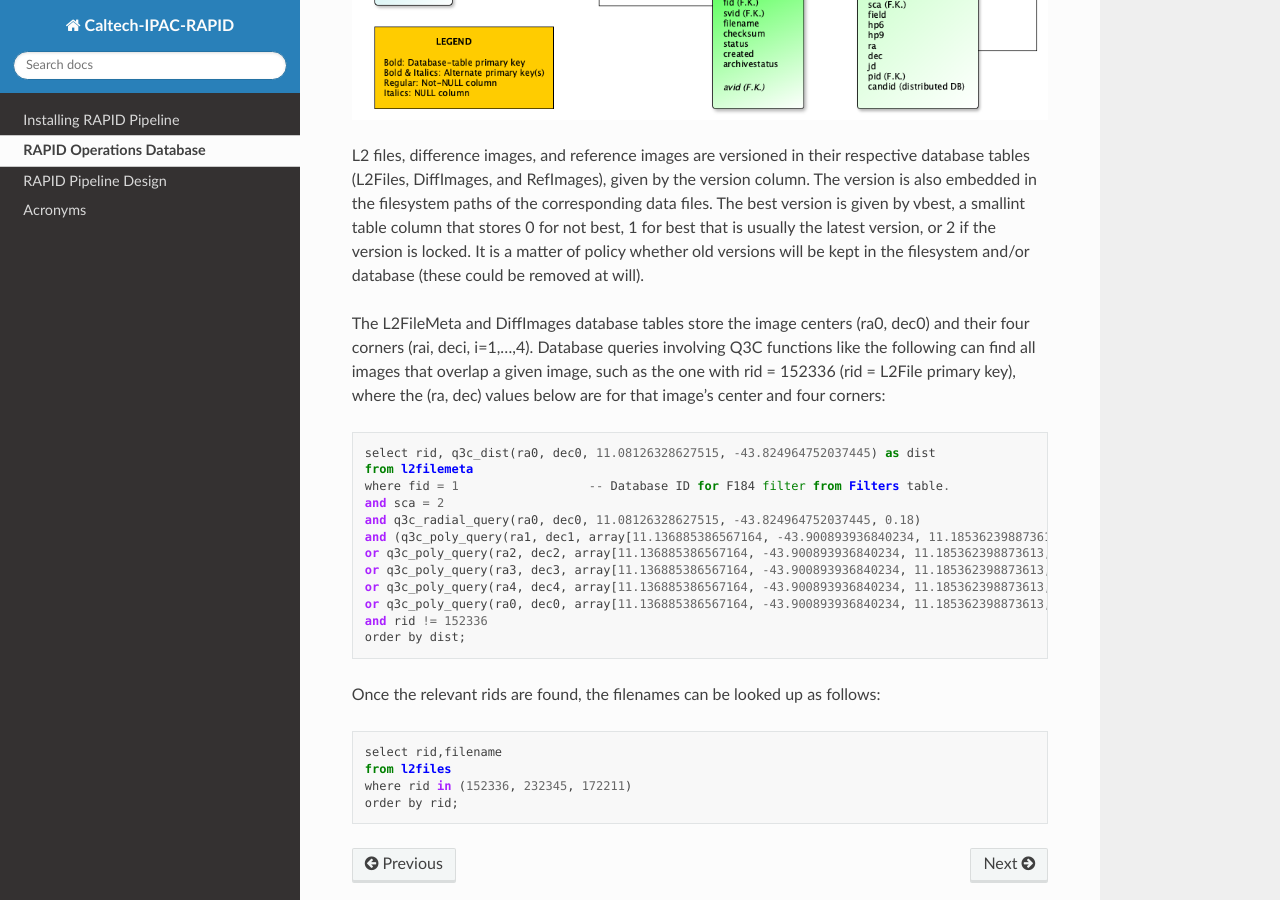
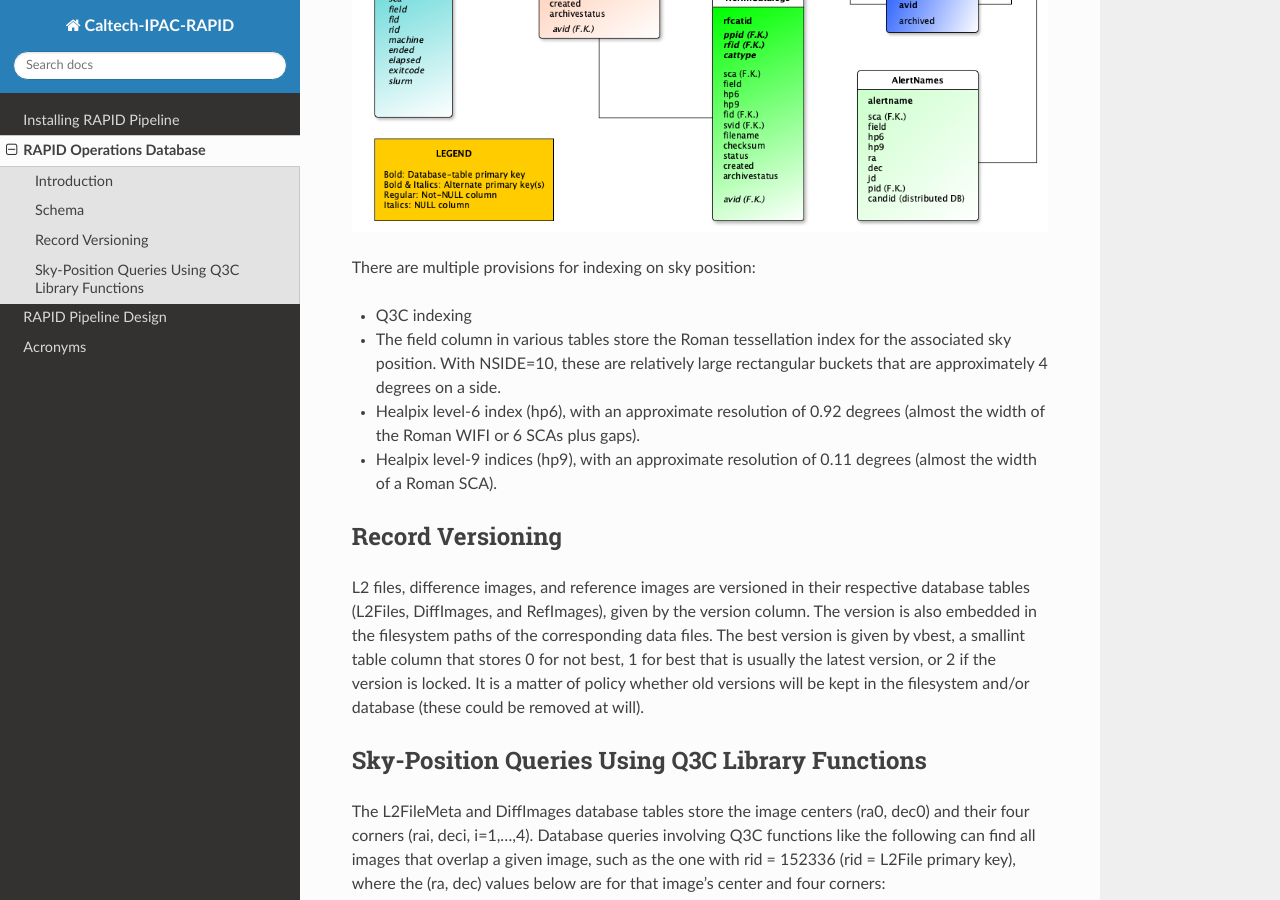
Before and after one commit to Caltech-IPAC/rapid, a Sphinx documentation site: the page built from docs/source/db/db.rst, in a window 1280 px wide and 900 px high, scrolled down 1531 px. Built offline with Sphinx 7.4.7 and the Read the Docs theme 2.0.0, drawn with Linux system fonts in a browser that asks for light colours.

Commit message:
Added section headings, and details about sky-position indices.

```diff
--- a/docs/source/db/db.rst
+++ b/docs/source/db/db.rst
@@ -1,5 +1,8 @@
 RAPID Operations Database
 ####################################################
+
+Introduction
+************************************
 
 The RAPID pipeline utilizes a PostgreSQL database.  The Q3C library
 has been installed as a plug-in for fast queries on sky position.
@@ -26,9 +29,24 @@ roles, grants, table spaces, and some basic database-table content.  It also
 includes SQL files to drop tables and stored functions as a
 convenience (which is not generally needed).
 
+Schema
+************************************
+
 A diagram of the database-table schema is given as follows:
 
 .. image:: dbschema.png
+
+
+There are multiple provisions for indexing on sky position:
+
+* Q3C indexing
+* The field column in various tables store the Roman tessellation index for the associated sky position.
+  With NSIDE=10, these are relatively large rectangular buckets that are approximately 4 degrees on a side.
+* Healpix level-6 index (hp6), with an approximate resolution of 0.92 degrees (almost the width of the Roman WIFI or 6 SCAs plus gaps).
+* Healpix level-9 indices (hp9), with an approximate resolution of 0.11 degrees (almost the width of a Roman SCA).
+
+Record Versioning
+************************************
 
 L2 files, difference images, and reference images are versioned in their
 respective database tables (L2Files, DiffImages, and RefImages), given by the version column.  The version
@@ -38,6 +56,10 @@ column that stores 0 for not best, 1 for best that is usually the
 latest version, or 2 if the version is locked.  It is a matter of
 policy whether old versions will be kept in the filesystem and/or
 database (these could be removed at will).
+
+
+Sky-Position Queries Using Q3C Library Functions
+************************************
 
 The L2FileMeta and DiffImages database tables store the image centers
 (ra0, dec0) and their four corners (rai, deci, i=1,...,4).  Database
```
